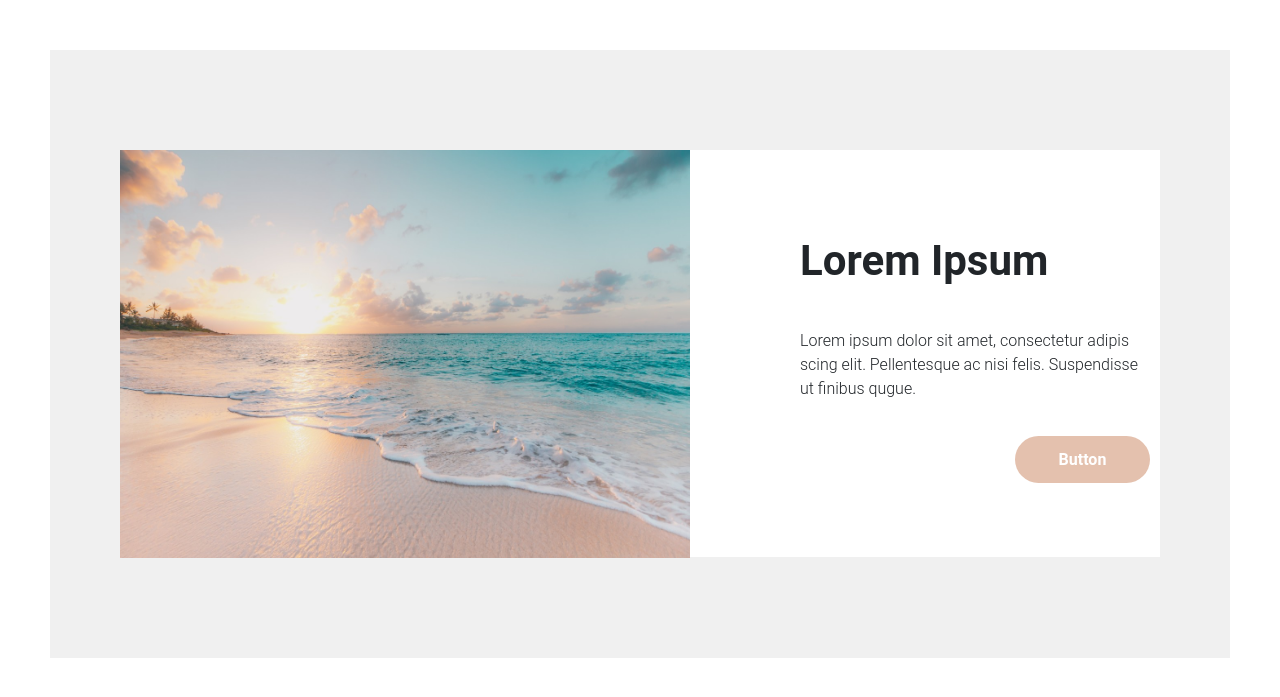
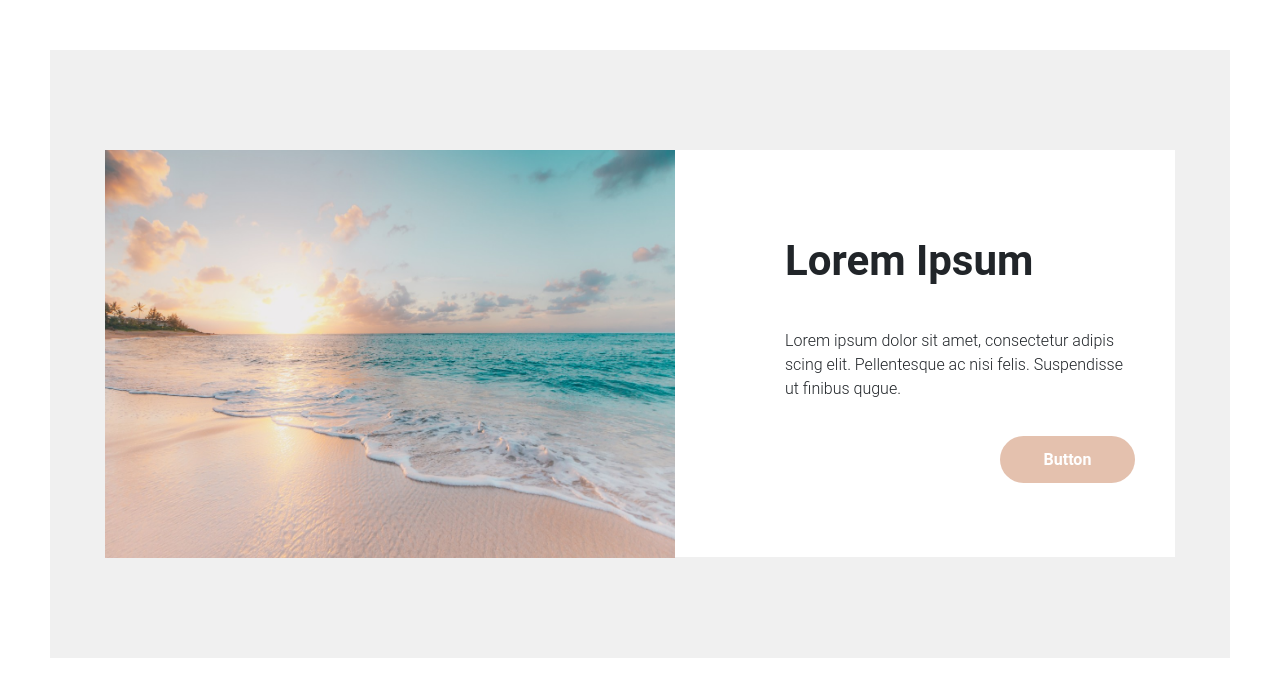
Before and after one commit to Msonic1993/Task_lvl_3, a PHP site: page / in a window 1280 px wide. Shown: the top 697 px of the page. Run offline with PHP 8.4, Linux system fonts and the light colour scheme; some libraries are stand-ins or nearby versions.

Commit message:
Poprawki RWD.

```diff
--- a/level-3/assets/scss/custom.scss
+++ b/level-3/assets/scss/custom.scss
@@ -55,7 +55,14 @@ body {
         padding: 0px;
     }
 }
-.container{
+.container-fluid{
+    background: #FFFFFF;
+    padding-bottom: 0px;
+    padding-left: 0px;
+    padding-right: 0px;
+
+
+    @media screen and (min-width: 1000px){
         padding-top: 100px;
         max-width: 1280px;
         height: 608px;
@@ -63,6 +70,7 @@ body {
         padding-bottom: 100px;
         padding-left: 70px;
         padding-right: 70px;
+    }
 
 }
 .col {
@@ -85,7 +93,29 @@ body {
         margin-left: 110px;
         position: fixed;
         margin-top: 86px;
-
+        //@media only screen and (max-width: 320px) {
+        //    display: block!important;
+        //    width: 245px!important;
+        //    height: 96px!important;
+        //    margin-left: 12px!important;
+        //    margin-top: 28px!important;
+        //}
+        //@media only screen and (max-width: 640px) {
+        //    display: block;
+        //    width: 350px;
+        //    height: 127px;
+        //    margin-left: 35px;
+        //    position: fixed;
+        //    margin-top: 50px;
+        //}
+        //@media only screen and (max-width: 1280px) {
+        //    display: inline-block;
+        //    width: 350px;
+        //    height: 127px;
+        //    margin-left: 54px;
+        //    position: fixed;
+        //    margin-top: 86px;
+        //}
     .btn {
         background: #E4C1AE;
         border-radius: 25px;
--- a/level-3/views/pages/index.html
+++ b/level-3/views/pages/index.html
@@ -18,7 +18,8 @@
 
 {% block content %}
 
-<div class="container">
+<div class="container-fluid">
+    <div class="row">
 <div class="col">
     <img class="col__img" src="{{ box.images_default.large.url }}">
     <div class="col__text-justify">
@@ -26,6 +27,7 @@
         <p>{{ box.content }}</p>
         <button type="button" class="btn">Button</button>
     </div>
+
     <div class="modal fade" id="ModalFade" role="dialog">
         <div class="modal-dialog">
 
@@ -45,5 +47,6 @@
         </div>
 </div>
 </div>
+    </div>
 </div>
 {% endblock %}
```
Also changed, not shown: level-3/assets/dist/custom.css, 1 other file. Lines whose indentation alone changed are shown as unchanged.
